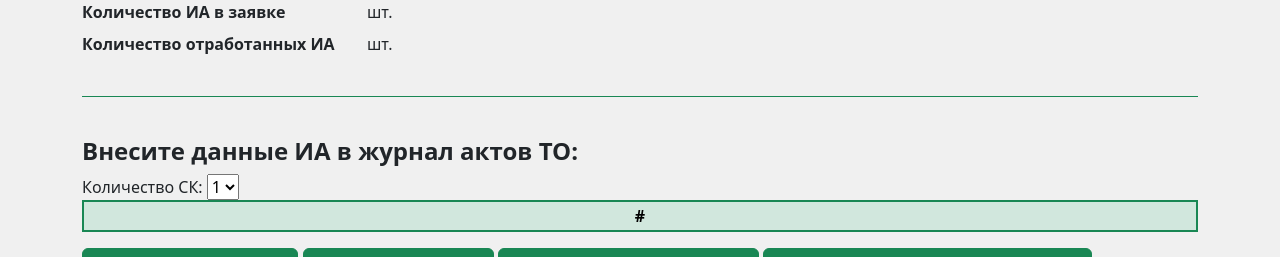
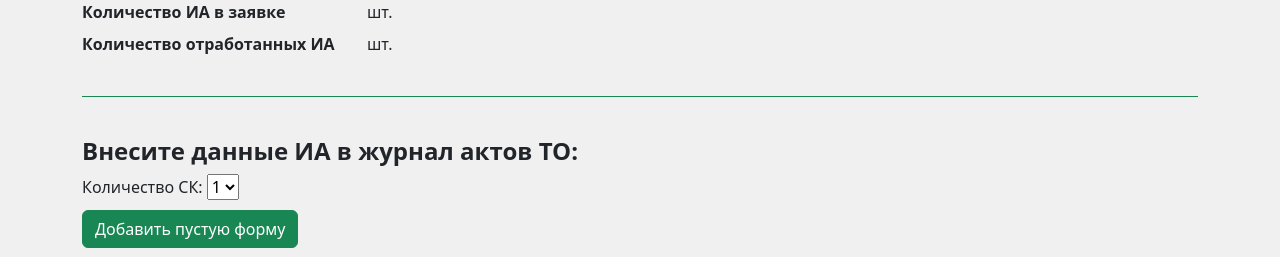
Before and after one commit to GrigorySilchenko/SilevanD, a Django app: template SilEvAnd/act_creation/templates/s_m_data_input.html in a window 1280 px wide. Shown: the part 233-490 px from the top of the page. Run offline with Django 3.2, Linux system fonts and the light colour scheme; the template is opened without the code that fills it, so the values that code supplies are empty; some libraries are stand-ins or nearby versions.

Commit message:
62. Replace button 'Добавить пустую форму'

```diff
--- a/SilEvAnd/act_creation/templates/s_m_data_input.html
+++ b/SilEvAnd/act_creation/templates/s_m_data_input.html
@@ -25,6 +25,9 @@
     }
     .select2-container--default {
         --select2-highlighted-bg: #176e35 !important;
+    }
+    .spacing {
+        margin-bottom: 10px
     }
 
 </style>
@@ -70,13 +73,16 @@
             <div class="col">
                 <form action="{% url 's_m_data_input' users_application.pk %}" method="post">
                     {% csrf_token %}
-                    <div>
+                    <div class="spacing">
                         <label for="id_amount_numbers">Количество СК:</label>
                         <select id="id_amount_numbers" name="amount_numbers">
                             {% for i in "123456789" %}
                                 <option value="{{ i }}" {% if i == number_stickers %}selected{% endif %}>{{ i }}</option>
                             {% endfor %}
                         </select>
+                    </div>
+                    <div class="spacing">
+                        <button type="button" id="add-form" class="btn btn-success">Добавить пустую форму</button>
                     </div>
                     {{ formset.management_form }}
                         <table class="table table-hover table-striped table-bordered border-2 border-success text-center">
@@ -127,7 +133,6 @@
                         });
                     </script>
 
-                    <button type="button" id="add-form" class="btn btn-success">Добавить пустую форму</button>
                     <button type="submit" class="btn btn-success" name="save_draft">Сохранить черновик</button>
                     <button type="submit" class="btn btn-success" name="save_form">Отправить в журнал актов ТО</button>
                     <a href="{% url 'docx_create' %}" class="btn btn-success">Сформировать акт ТО в формате .docx</a>
```
